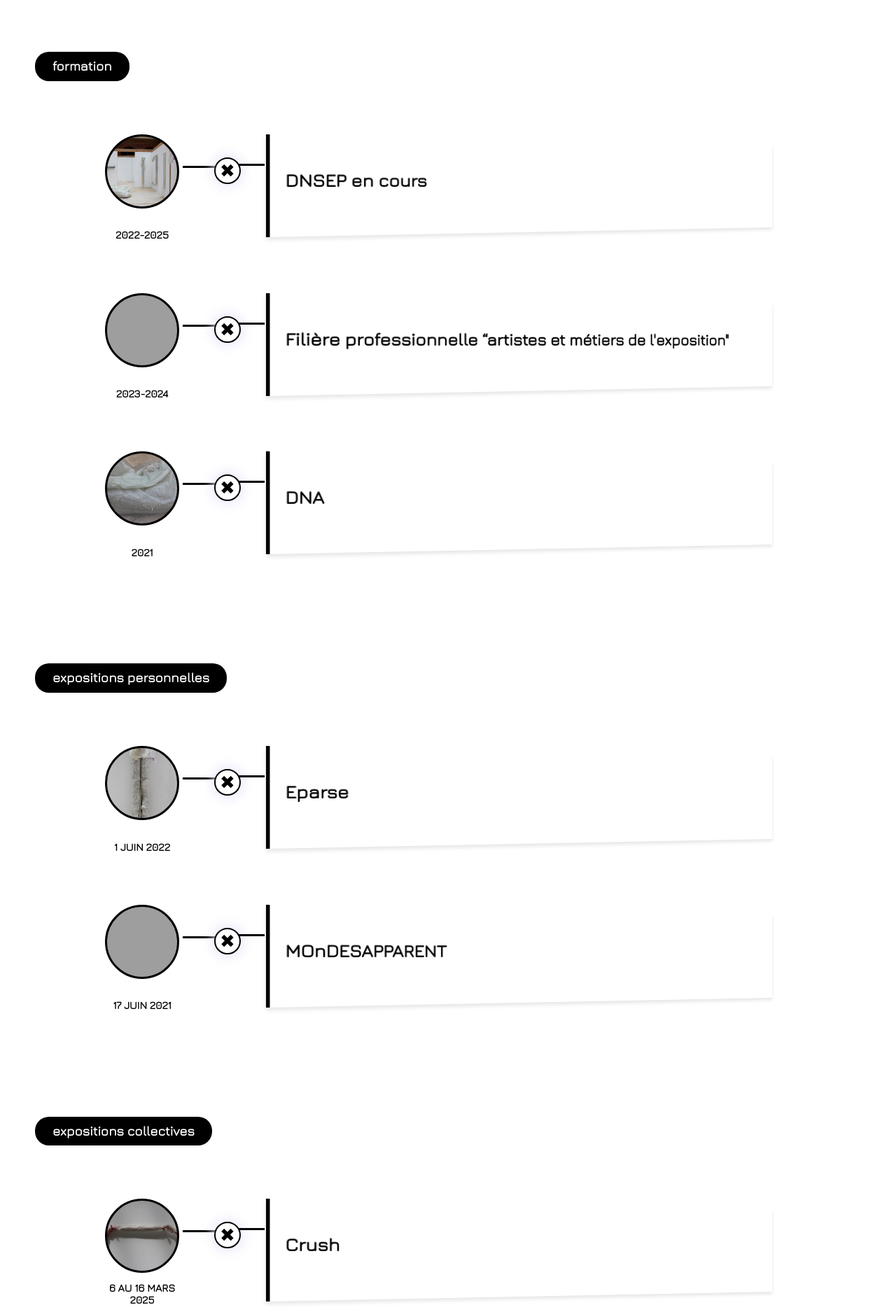
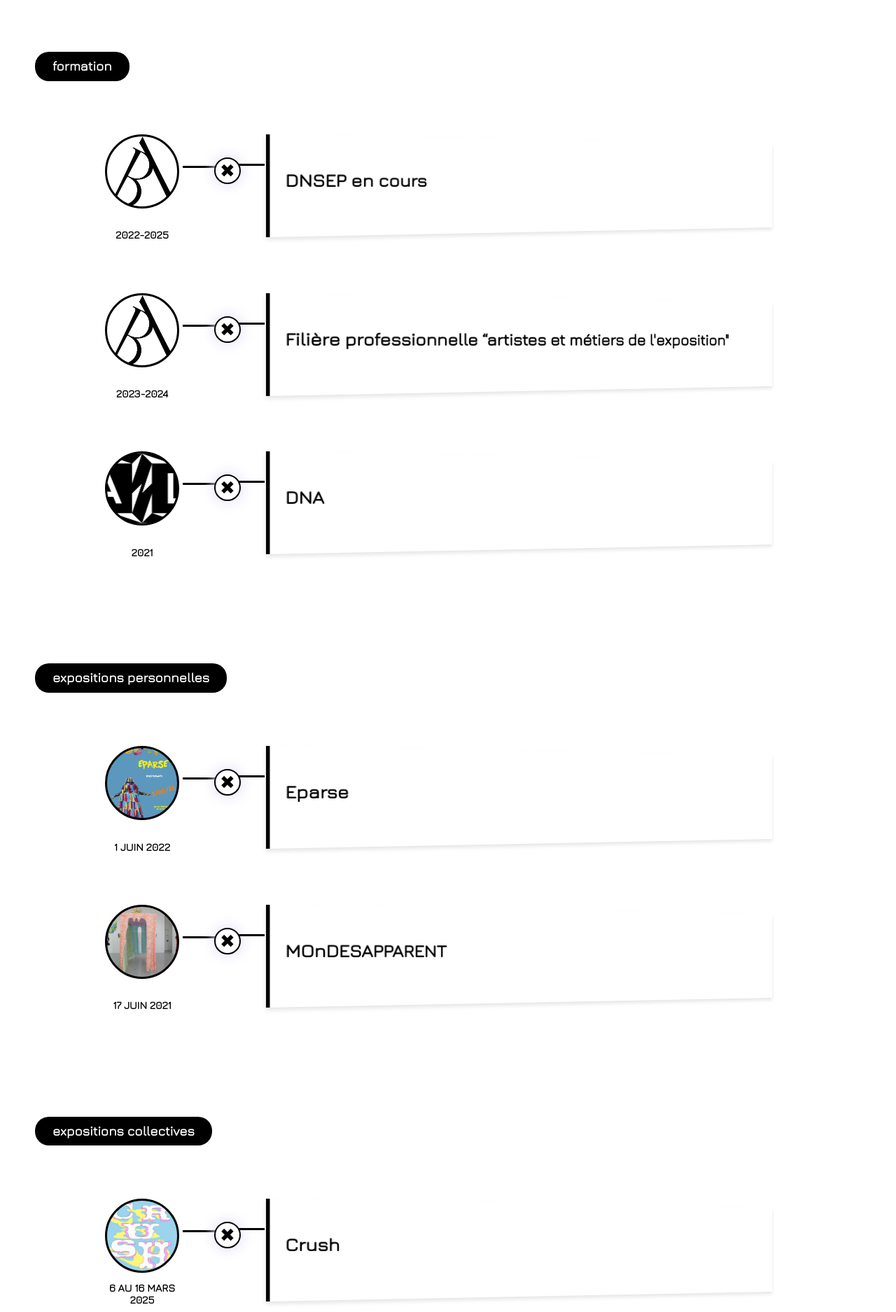
Before and after one commit to CamillePaillou/camille.paillou, a PHP site: page /art/news.html in a window 1280 px wide; the page is wider, and only the part inside the window is pictured. Shown: the part 437-2312 px from the top of that part at 70% size. Run offline with PHP 8.4, Linux system fonts and the light colour scheme; grey boxes are pictures that could not be loaded.

Commit message:
image cv

```diff
--- a/css/cpaillou.css
+++ b/css/cpaillou.css
@@ -747,7 +747,6 @@ hr.solid {
     background-position: center; /* Centre l'image */
 	border-radius: 50%;
 }
-
 /*la barre de gauche juste après la thumb*/
 .thumb:before {
 	content: '';
@@ -776,35 +775,55 @@ hr.solid {
 
 /*les photos pour chaque évenement */
 .user-1 {
-	background-image: url(/images/art/accrochagebache/1.webp);
+	background-image: url(/images/cv/bap.webp);
 }
 
 .user-2 {
-	background-image: url(/images/art/couverture/1.webp);
+	background-image: url(/images/cv/bap.webp);
 }
 
 .user-3 {
-	background-image: url(/images/art/culpabilite/1.webp);
+	background-image: url(/images/cv/talm.webp);
 }
 
 .user-4 {
-	background-image: url(/images/art/facette/1.webp);
+	background-image: url(/images/cv/eparse.webp);
 }
 
 .user-5 {
-	background-image: url(/images/art/echine/2.webp);
+	background-image: url(/images/cv/dna.webp);
 }
 
 .user-6 {
-	background-image: url(/images/art/fusil/1.webp);
+	background-image: url(/images/cv/crush.webp);
 }
 
 .user-7 {
-	background-image: url(/images/art/carton/depart.webp);
+	background-image: url(/images/cv/lost.webp);
 }
 
 .user-8 {
-	background-image: url(/images/art/lit/1.webp);
+	background-image: url(/images/cv/surlefeu.webp);
+}
+
+.user-9 {
+	background-image: url(/images/cv/monde.webp);
+}
+
+.user-10 {
+	background-image: url(/images/cv/balzac.webp);
+}
+
+.user-11 {
+	background-image: url(/images/cv/spp.webp);
+}
+
+.user-12 {
+	background-image: url(/images/cv/brux.webp);
+}
+
+.user-13 {
+	background-image: url(/images/cv/blois.webp);
 }
 
 /*le rond milieu*/
```
Also changed, not shown: images/cv/balzac.webp (added), images/cv/bap.webp (added), images/cv/blois.webp (added), images/cv/brux.webp (added), images/cv/crush.webp (added), images/cv/dna.webp (added), images/cv/eparse.webp (added), images/cv/lost.webp (added), images/cv/monde.webp (added), images/cv/spp.webp (added), images/cv/surlefeu.webp (added), images/cv/talm.webp (added).
